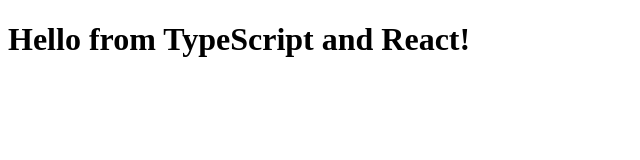
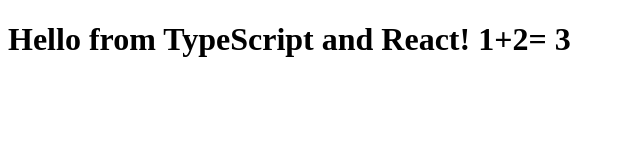
Before and after one commit to cyuanmin/react-starter, a React app: page / in a window 1280 px wide. Shown: the top 160 px of the page, without its empty margins (0-640 px from the left). Built offline with nearby package versions, Linux system fonts and the light colour scheme.

Commit message:
Added a test .ts class

```diff
--- /dev/null
+++ b/src/components/Compute.ts
@@ -0,0 +1,5 @@
+export class Compute {
+    public Add(a: number, b: number): number{
+        return a + b;
+    }
+}
--- a/src/components/Hello.tsx
+++ b/src/components/Hello.tsx
@@ -1,6 +1,8 @@
 import * as React from "react";
+import {Compute} from "./Compute";
 
 export interface HelloProps { compiler: string; framework: string; }
-
+const compute: Compute = new Compute();
+const sum: number = compute.Add(1, 2);
 export const Hello: (props: HelloProps) => JSX.Element =
-(props: HelloProps): JSX.Element => <h1>Hello from {props.compiler} and {props.framework}!</h1>;
+(props: HelloProps): JSX.Element => <h1>Hello from {props.compiler} and {props.framework}! 1+2= {sum}</h1>;
--- a/webpack.config.js
+++ b/webpack.config.js
@@ -3,7 +3,7 @@
         "qtclient": './src/index.tsx'
     },
     output: {
-        path: __dirname + 'dist',
+        path: __dirname + '/dist',
         filename: '[name].bundle.js',
         publicPath: '/dist'
     },
```
